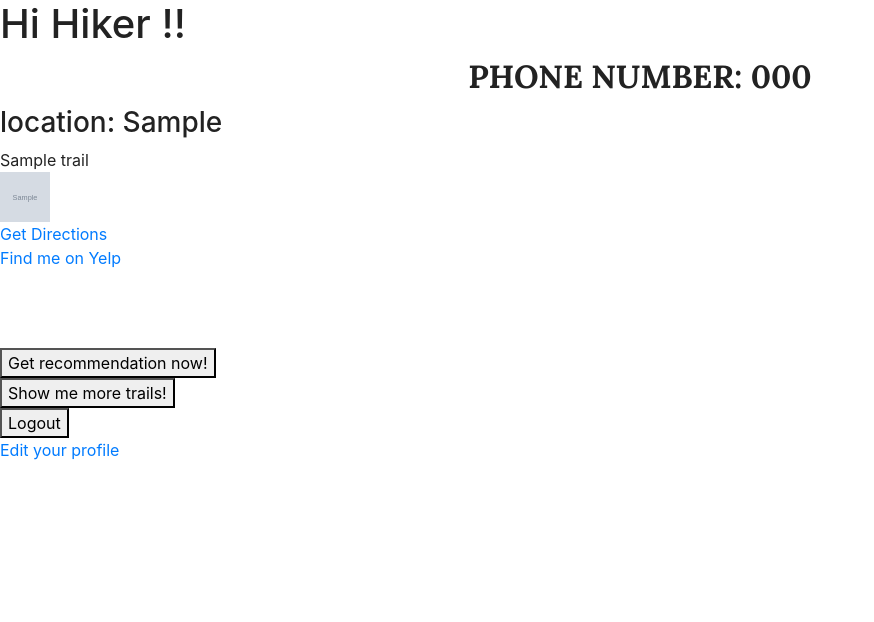
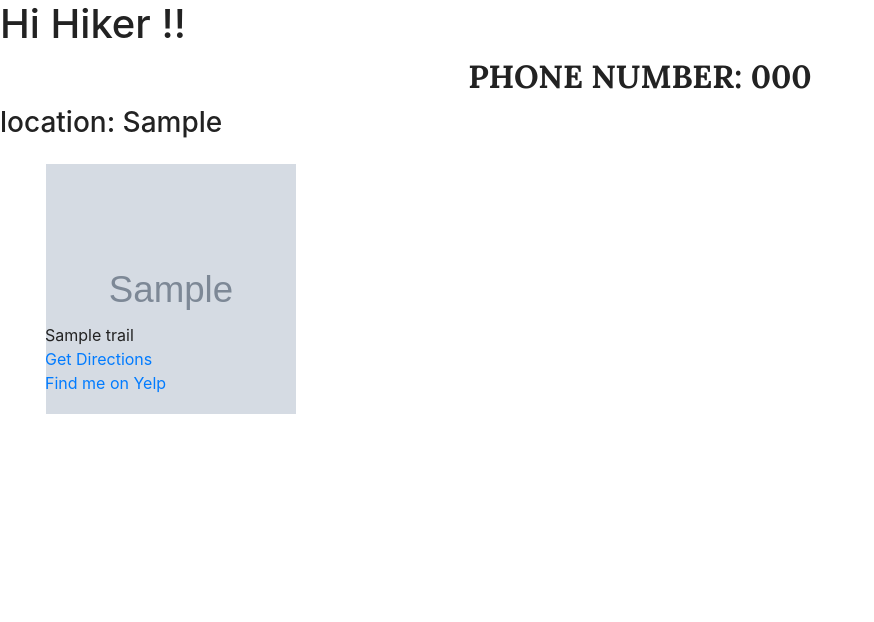
Before and after one commit to fatimasalmanmirza/project-hiking-trails, a Flask app: page /userprofile in a window 1280 px wide. Shown: the part 66-688 px from the top of the page, without its empty margins (0-874 px from the left). Run offline with Flask 2, Linux system fonts and the light colour scheme; the visitor is signed in with stand-in values (Sample User, id 1); tables that the repository leaves empty hold one stand-in row (values such as "Sample post"); grey boxes marked "Sample" are stand-in pictures; some libraries are stand-ins or nearby versions; some web fonts are replaced.

Commit message:
added text on the img

```diff
--- a/templates/userprofile.html
+++ b/templates/userprofile.html
@@ -5,38 +5,36 @@
 	<h2>phone number: {{ user_phonenumber }}</h2>
 
 	<h3>location: {{ user_location }}</h3>
+<div class="col" style="width:400px; height:400px">
+	{% for trail in user.trails %}
 
-	{% for trail in user.trails %}
-<div style="width:250px; height:200px">
-	<div class="fav-trails">
-		{{trail.trail_name}}
-		<br>
+	<div class="col-6 fav-trails">
 
-		<img src={{trail.trail_image}} alt="Trail image" style="width:50px; height:50px" class="thumbnail">
-		<br>
-		<a href={{trail.trail_google_direction}}>Get Directions</a>
-		<br>
-		<a href={{trail.trail_yelp_link}}>Find me on Yelp</a>
+		<div class="thumbnail container">
+			<img src={{trail.trail_image}} alt="Trail image" style="width:250px; height:250px; position: relative;" class="thumbnail" >
+		</div>
 
-	</div>
-</div>
-	{% endfor %}
-
-	<form action="/send_msg_now">
-		<button id="show-trails" name ="redirect" value="submit"> Get recommendation now!
-		</button>
-	</form>
-
-	<form action="/show_all_trails">
-		<button name ="redirect">Show me more trails!</button>
-	</form>
-
-
-	<form action="/logout">
-		<button name="redirect" value="submit"> Logout</button>
-	</form>
-	<a href = "/preference">Edit your profile</a>
+		<div class="caption over img" style=
+			"top:175px;
+			left:30px;
+			position: absolute;
 
 
 
+
+			height: 300px;
+		">
+			{{trail.trail_name}}
+			<br>
+			<a href={{trail.trail_google_direction}}>Get Directions</a>
+
+			<br>
+			<a href={{trail.trail_yelp_link}}>Find me on Yelp</a>
+		</div>
+	</div>
+
+	{% endfor %}
+</div>
+
+
  {% endblock %}	}
```
Also changed, not shown: templates/Preference.html (deleted, +0 -9 lines), templates/login.html (+5 -4 lines).
